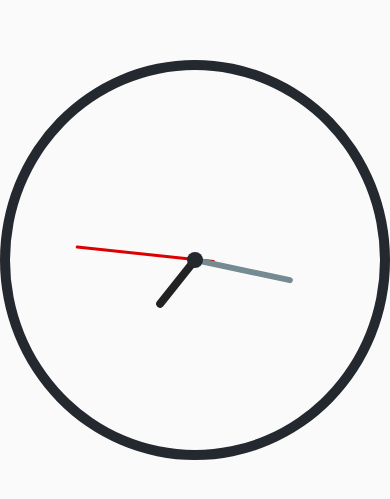
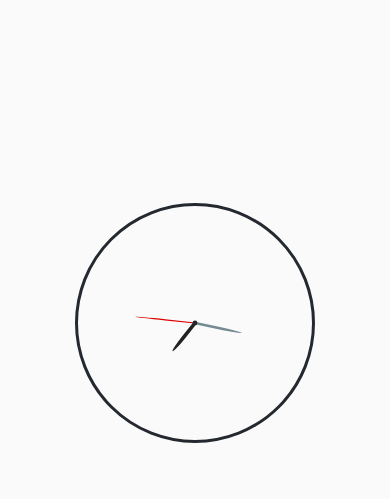
Before and after one commit to behrouz-sh/Digital-Analog-Clock, a plain HTML site: page index.html in a window 390 px wide. Shown: the part 871-1370 px from the top of the page. Drawn offline with Linux system fonts and the light colour scheme; a web font is replaced by a local one.

Commit message:
feat: improve analog clock responsiveness and layout

```diff
--- a/index.html
+++ b/index.html
@@ -38,6 +38,8 @@
     </section>
 
     <section class="analog-clock">
+      <div class="container">
+        <div class="clock-warp">
           <div class="clock">
             <div class="hours">
               <div class="hr"></div>
@@ -47,6 +49,8 @@
             </div>
             <div class="sec">
               <div class="sc"></div>
+            </div>
+          </div>
         </div>
       </div>
     </section>
--- a/styles/sass/main.scss
+++ b/styles/sass/main.scss
@@ -148,20 +148,36 @@ a:active {
 
 .analog-clock {
   height: 80vh;
+}
+.clock-warp {
   display: flex;
   align-items: center;
   justify-content: center;
 }
+
 .clock {
   display: block;
-  width: 40rem;
-  height: 40rem;
+  min-width: 80rem;
+  min-height: 80rem;
   border-radius: 50%;
   border: 1rem solid $black-color;
   display: flex;
   align-items: center;
   justify-content: center;
+  @include media(1200) {
+    transform: scale(0.9);
+  }
+  @include media(992) {
+    transform: scale(0.6);
+  }
+  @include media(768) {
+    transform: scale(0.4);
+  }
+  @include media(578) {
+    transform: scale(0.3);
+  }
 }
+
 .clock::after {
   width: 1.6rem;
   height: 1.6rem;
@@ -178,41 +194,42 @@ a:active {
   justify-content: center;
 }
 .hours {
-  width: 12rem;
-  height: 12rem;
+  width: 24rem;
+  height: 24rem;
+  z-index: -2;
+}
+.min {
+  width: 32rem;
+  height: 32rem;
   z-index: -1;
 }
-.min {
-  width: 20rem;
-  height: 20rem;
-  z-index: -2;
-}
 .sec {
-  width: 24rem;
-  height: 24rem;
-  z-index: -3;
+  width: 40rem;
+  height: 40rem;
 }
 .hr::after {
   content: " ";
-  width: 8px;
-  height: 6.4rem;
-  border-radius: 10rem;
+  width: 1.2rem;
+  height: 12rem;
+  border-radius: 100% 100% 0 0;
+
   background-color: #222222;
   display: block;
 }
 .mn::after {
   content: " ";
-  width: 6px;
-  height: 10rem;
-  border-radius: 10rem;
+  width: 0.8rem;
+  height: 16rem;
+  border-radius: 100% 100% 0 0;
+
   background-color: #758a93;
   display: block;
 }
 .sc::after {
   content: " ";
-  width: 3px;
-  height: 14rem;
-  border-radius: 10rem;
+  width: 0.4rem;
+  height: 20rem;
+  border-radius: 100% 100% 0 0;
   background-color: #dc0000;
   display: block;
 }
```
Also changed, not shown: styles/css/main.css, 1 other file. Lines whose indentation alone changed are shown as unchanged.
